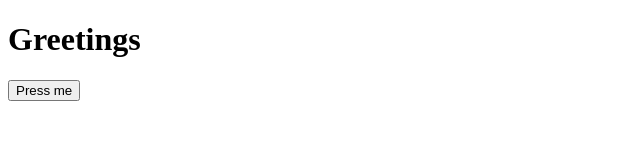
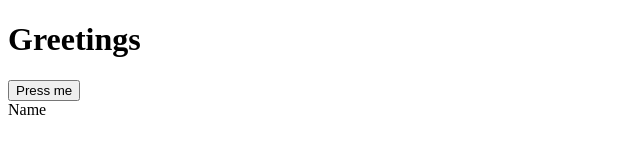
Before and after one commit to jennymalmefeldt/exam_project, a website: page src/index.html in a window 1280 px wide. Shown: the full height of the page, 0-640 px from the left. Drawn offline with Linux system fonts and the light colour scheme.

Commit message:
Short explantion about the project

```diff
--- a/src/index.html
+++ b/src/index.html
@@ -10,6 +10,8 @@
     <button id="quote">Press me</button>
     <div id="message"></div>
 
+    <form id="quote-form">
+        <label for="name">Name</label>
     <script> src="app.js"</script>
 
 </body>
```
Also changed, not shown: README.md.
